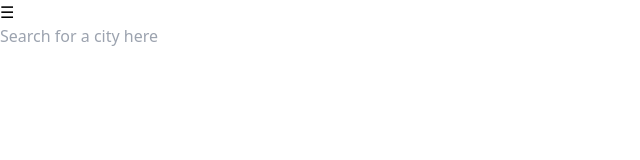
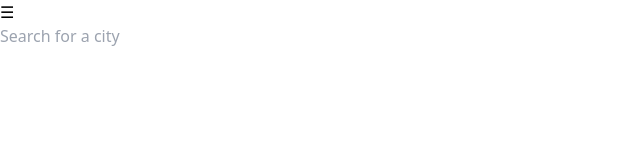
Before and after one commit to mandah0628/weatherapp, a Next.js app: page / in a window 1280 px wide. Shown: the top 160 px of the page, without its empty margins (0-640 px from the left). Built offline with nearby package versions, Linux system fonts and the light colour scheme.

Commit message:
searchob, dropdown component implemented, api key added

```diff
--- a/src/app/page.jsx
+++ b/src/app/page.jsx
@@ -8,7 +8,7 @@ export default function Home() {
         <NavBar />
       </div>
       <div className="flex items-center justify-center h-full opacity-75">
-        <SearchBox />
+          <SearchBox />
       </div>
     </div>
     );
--- a/src/components/Dropdown.jsx
+++ b/src/components/Dropdown.jsx
@@ -0,0 +1,17 @@
+"use client";
+
+export default function Dropdown({ items, onSelect }) {
+    return (
+      <ul className="absolute left-0 right-0 bg-white border rounded-lg mt-2 max-h-60 overflow-y-auto">
+        {items.map((item, index) => (
+          <li
+            key={index}
+            className="p-2 hover:bg-gray-100 cursor-pointer"
+            onClick={() => onSelect(item)}
+          >
+            {item.name}, {item.state}, {item.country}
+          </li>
+        ))}
+      </ul>
+    );
+  }
--- a/src/components/SearchBox.jsx
+++ b/src/components/SearchBox.jsx
@@ -1,8 +1,44 @@
-export default function Searchbox()
-{
-    return(
-        <div>
-            <input type="text" placeholder="Search for a city here" />
-        </div>
-    );
+"use client";
+
+import { useState } from "react";
+import { fetchCities } from "@/utils/fetchCities";
+import Dropdown from "@/components/Dropdown";
+
+export default function SearchBox({ onCitySelect }) {
+  const [query, setQuery] = useState("");
+  const [suggestions, setSuggestions] = useState([]);
+
+  const handleInputChange = async (e) => {
+    const userInput = e.target.value;
+    setQuery(userInput);
+
+    if (userInput) {
+      const cities = await fetchCities(userInput);
+      setSuggestions(cities);
+    } else {
+      setSuggestions([]);
+    }
+  };
+
+  return (
+    <div className="relative">
+      <input
+        type="text"
+        value={query}
+        onChange={handleInputChange}
+        placeholder="Search for a city"
+        className="border p-2 rounded-lg w-full"
+      />
+      {suggestions.length > 0 && (
+        <Dropdown
+          items={suggestions}
+          onSelect={(city) => {
+            onCitySelect(city);
+            setQuery(city.name);
+            setSuggestions([]);
+          }}
+        />
+      )}
+    </div>
+  );
 }
--- /dev/null
+++ b/src/utils/fetchCities.js
@@ -0,0 +1,25 @@
+const GEO_URL = "https://api.openweathermap.org/geo/1.0/direct";
+
+export async function fetchCities(query, limit = 5) {
+  if (!query) return []; // If the query is empty, return an empty array.
+
+  const apiKey = process.env.NEXT_PUBLIC_OPENWEATHER_API_KEY;
+
+  try
+  {
+    const response = await fetch(
+      `${GEO_URL}?q=${encodeURIComponent(query)}&limit=${limit}&appid=${apiKey}`
+    );
+
+    if (!response.ok)
+        {
+      throw new Error("Failed to fetch cities");
+    }
+
+    const data = await response.json();
+    return data;
+  } catch (error) {
+    console.error("Error fetching cities:", error);
+    return [];
+  }
+}
```
Also changed, not shown: src/utils/fetchWeather.js (added).
